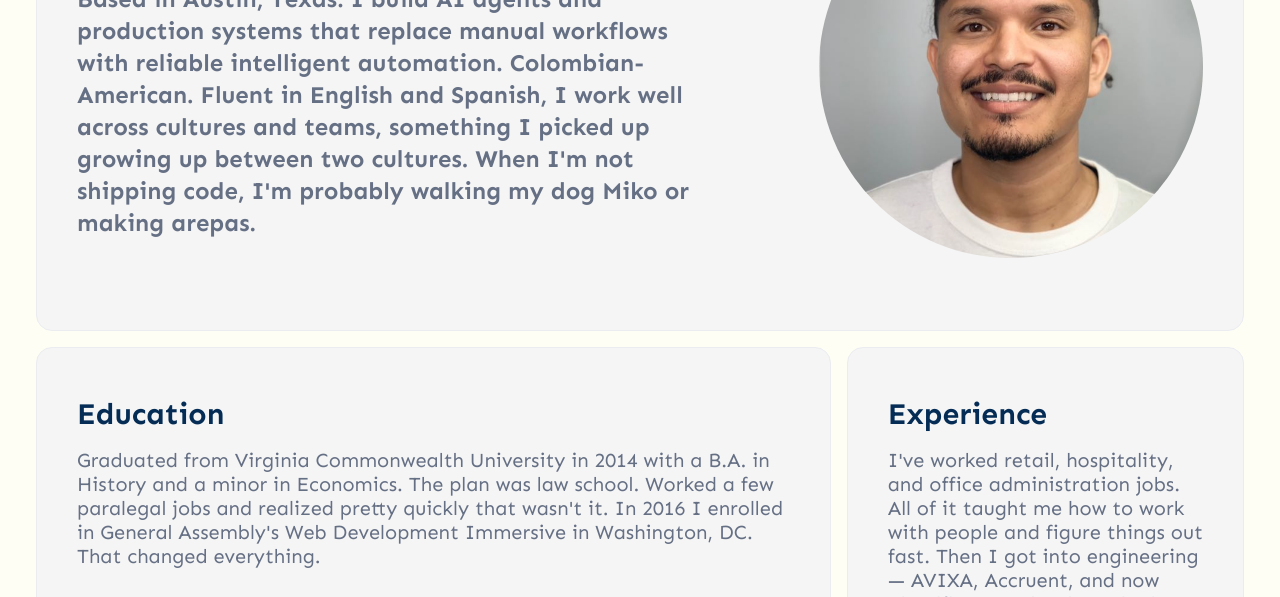
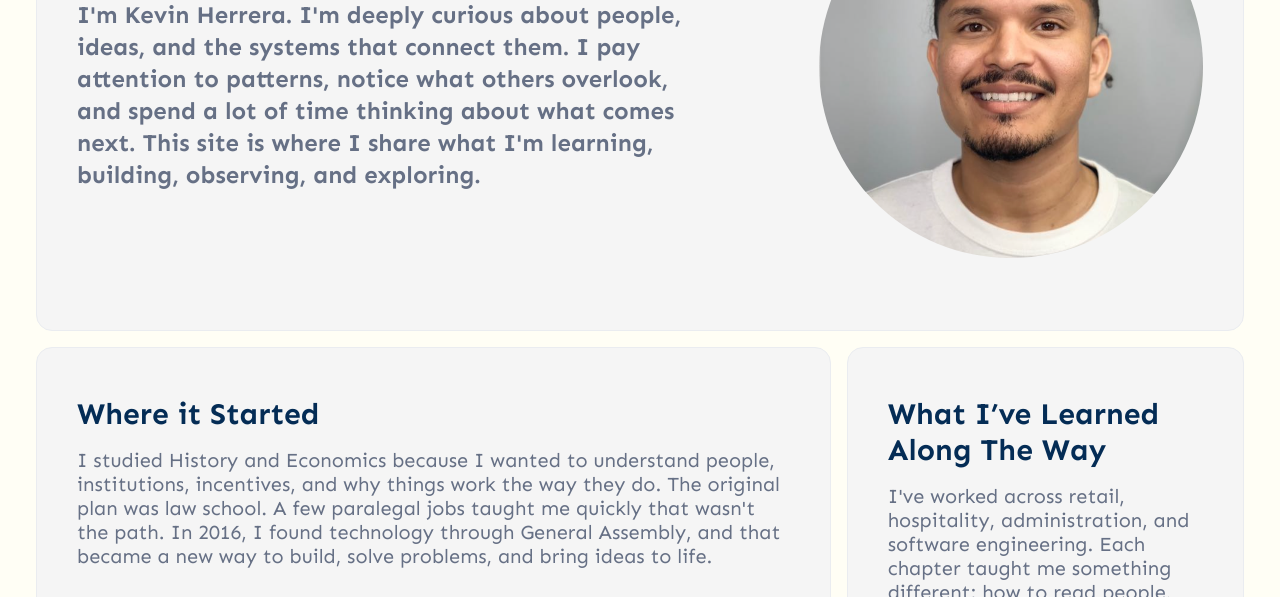
Before and after one commit to herrerake/personal-blog, an Astro site: page /about in a window 1280 px wide. Shown: the part 331-928 px from the top of the page. Built offline with nearby package versions, Linux system fonts and the light colour scheme; Astro itself is replaced by a stand-in of ours.

Commit message:
Rewrite about page copy and section headings (#31)
Co-authored-by: Claude Opus 4.8 (1M context) <noreply@anthropic.com>

```diff
--- a/src/pages/about.astro
+++ b/src/pages/about.astro
@@ -27,7 +27,7 @@ const experienceList = [
     time: "4 Years",
     logo: "/logos/cloudflare-logo.png",
     alt: "Cloudflare logo",
-    year: "2022 - Present",
+    year: "2022 - 2026",
   },
   {
     title: "Accruent",
@@ -46,10 +46,13 @@ const experienceList = [
 ];
 
 const aboutPageContent = {
-  summary: "I'm Kevin Herrera. Software engineer at Cloudflare. Based in Austin, Texas. I build AI agents and production systems that replace manual workflows with reliable intelligent automation. Colombian-American. Fluent in English and Spanish, I work well across cultures and teams, something I picked up growing up between two cultures. When I'm not shipping code, I'm probably walking my dog Miko or making arepas.",
-  education: "Graduated from Virginia Commonwealth University in 2014 with a B.A. in History and a minor in Economics. The plan was law school. Worked a few paralegal jobs and realized pretty quickly that wasn't it. In 2016 I enrolled in General Assembly's Web Development Immersive in Washington, DC. That changed everything.",
-  experience: "I've worked retail, hospitality, and office administration jobs. All of it taught me how to work with people and figure things out fast. Then I got into engineering — AVIXA, Accruent, and now Cloudflare. Each role pushed me further into building production systems at scale. That's where I found my lane."
-}
+  summary:
+    "I'm Kevin Herrera. I'm deeply curious about people, ideas, and the systems that connect them. I pay attention to patterns, notice what others overlook, and spend a lot of time thinking about what comes next. This site is where I share what I'm learning, building, observing, and exploring.",
+  education:
+    "I studied History and Economics because I wanted to understand people, institutions, incentives, and why things work the way they do. The original plan was law school. A few paralegal jobs taught me quickly that wasn't the path. In 2016, I found technology through General Assembly, and that became a new way to build, solve problems, and bring ideas to life.",
+  experience:
+    "I've worked across retail, hospitality, administration, and software engineering. Each chapter taught me something different: how to read people, how operations break down, how teams communicate, and how technology creates leverage. Over time, my lane became clear: connecting people, simplifying complexity, improving systems, and helping good ideas become reality.",
+};
 ---
 
 <!doctype html>
@@ -67,12 +70,15 @@ const aboutPageContent = {
             class="py-12 flex flex-col-reverse lg:flex-row items-center justify-between lg:space-x-8"
           >
             <div class="flex-1 mt-8 lg:mt-0 max-w-[630px]">
-              <h1 class="text-bluePrimary text-3xl md:text-4xl font-bold mb-4 dark:text-darkText">
+              <h1
+                class="text-bluePrimary text-3xl md:text-4xl font-bold mb-4 dark:text-darkText"
+              >
                 About
               </h1>
               <p
                 class="text-xl md:text-2xl leading-7 font-bold text-textPrimary dark:text-darkTextSecondary"
-              > {aboutPageContent.summary}
+              >
+                {aboutPageContent.summary}
               </p>
             </div>
             <div class="max-w-sm w-full">
@@ -94,10 +100,14 @@ const aboutPageContent = {
           <div class="w-full">
             <CardWrapper class="h-full">
               <div class="py-6">
-                <h2 class="text-bluePrimary text-3xl font-bold mb-4 dark:text-darkText">
-                  Education
+                <h2
+                  class="text-bluePrimary text-3xl font-bold mb-4 dark:text-darkText"
+                >
+                  Where it Started
                 </h2>
-                <p class="text-textPrimary text-xl leading-6 dark:text-darkTextSecondary">
+                <p
+                  class="text-textPrimary text-xl leading-6 dark:text-darkTextSecondary"
+                >
                   {aboutPageContent.education}
                 </p>
                 <div class="grid sm:grid-cols-2 gap-6 mt-8">
@@ -136,10 +146,14 @@ const aboutPageContent = {
           <div class="w-full">
             <CardWrapper class="h-full">
               <div class="py-6">
-                <h2 class="text-bluePrimary text-3xl font-bold mb-4 dark:text-darkText">
-                  Experience
+                <h2
+                  class="text-bluePrimary text-3xl font-bold mb-4 dark:text-darkText"
+                >
+                  What I’ve Learned Along The Way
                 </h2>
-                <p class="text-textPrimary text-xl leading-6 dark:text-darkTextSecondary">
+                <p
+                  class="text-textPrimary text-xl leading-6 dark:text-darkTextSecondary"
+                >
                   {aboutPageContent.experience}
                 </p>
                 <div class="grid gap-4 sm:grid-cols-2 lg:grid-cols-1 mt-8">
@@ -181,7 +195,7 @@ const aboutPageContent = {
         <CardWrapper>
           <div class="py-4">
             <h2 class="text-bluePrimary text-3xl font-bold dark:text-darkText">
-              Photos I took 📸
+              How I See The World 📸
             </h2>
             <div class="grid md:grid-cols-2 gap-4 my-6 auto-rows-[330px]">
               <div>
```
